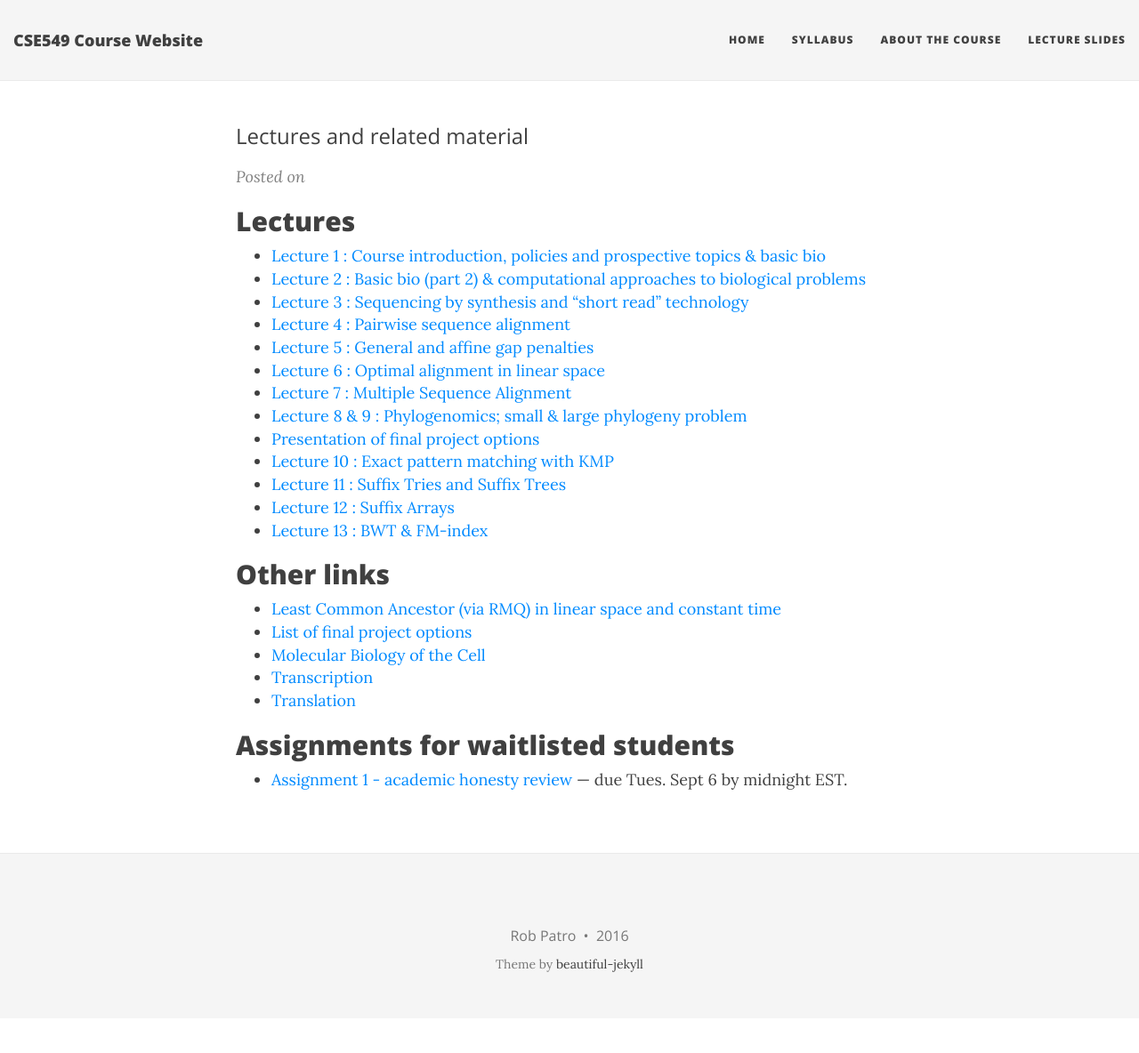
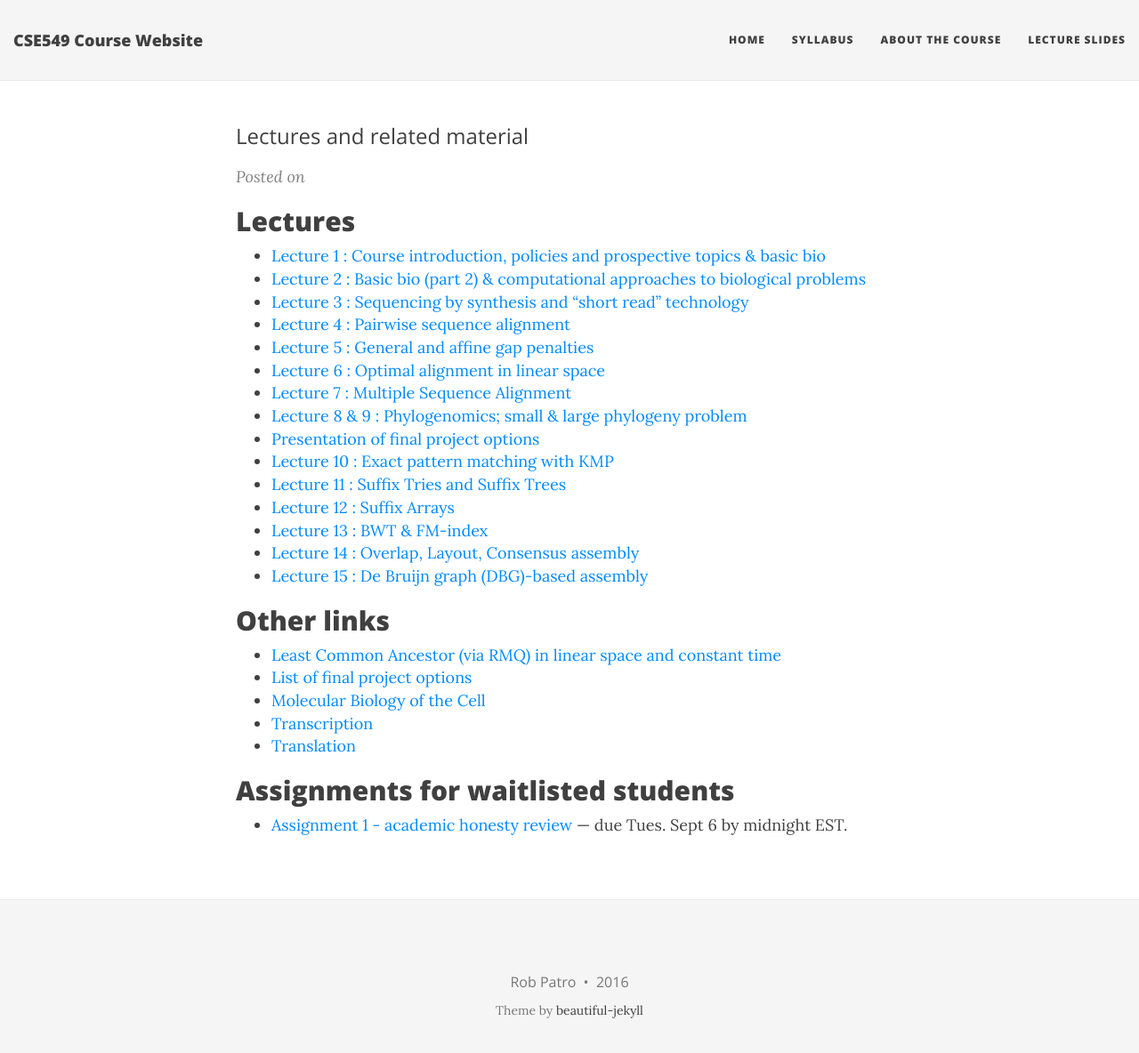
Before and after one commit to rob-p/CSE549F16, a Jekyll site: the page built from lectures.md, in a window 1280 px wide and 1197 px high. Shown: the top 1184 px of the window at 89% size. Built offline with Jekyll 4.4.1, drawn with Linux system fonts in a browser that asks for light colours; nearby versions of some CDN libraries.

Commit message:
Added assembly lectures

```diff
--- a/lectures.md
+++ b/lectures.md
@@ -19,6 +19,8 @@ subtitle: Lectures and related material
  * [Lecture 11 : Suffix Tries and Suffix Trees][10]
  * [Lecture 12 : Suffix Arrays][11]
  * [Lecture 13 : BWT & FM-index][12]
+ * [Lecture 14 : Overlap, Layout, Consensus assembly][13]
+ * [Lecture 15 : De Bruijn graph (DBG)-based assembly][13]
 
 ## Other links
  * [Least Common Ancestor (via RMQ) in linear space and constant time](https://courses.csail.mit.edu/6.851/spring12/lectures/L15.html)
@@ -42,5 +44,7 @@ subtitle: Lectures and related material
 [10]:{{ site.url }}/lectures/CSE549-Lec10-SuffixTrees.pdf
 [11]:{{ site.url }}/lectures/CSE549-Lec11-SuffixArrays.pdf
 [12]:{{ site.url }}/lectures/CSE549-Lec12-BWT.pdf
+[13]:{{ site.url }}/lectures/CSE549-Lec13-OLC.pdf
+[14]:{{ site.url }}/lectures/CSE549-Lec14-DBG.pdf
 [proj]:{{ site.url }}/assets/ProjectList.pdf
 [honesty]:{{ site.url }}/assets/honesty.pdf
```
